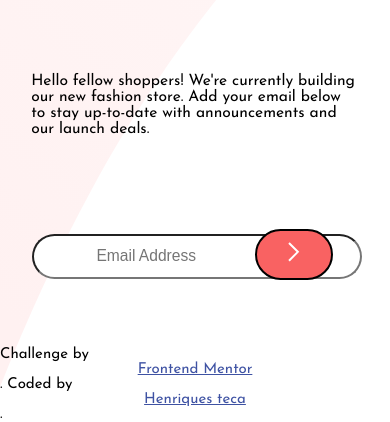
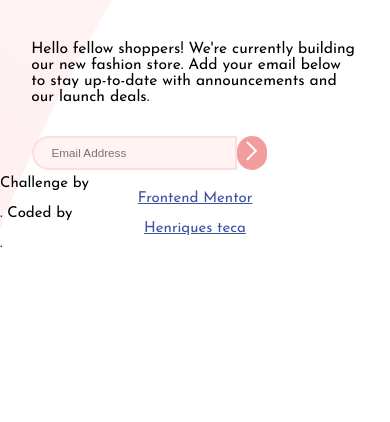
Before and after one commit to TekaNik/comingApp, a plain HTML site: page index.html in a window 390 px wide. Shown: the part 825-1247 px from the top of the page. After the commit the page ends 1076 px from the top, so only its background shows below. Drawn offline with Linux system fonts and the light colour scheme.

Commit message:
Mobile Version and Desktop version Done

```diff
--- a/scss/_variables.scss
+++ b/scss/_variables.scss
@@ -7,4 +7,4 @@ $font-weight:(
 $font-size: 16px;
 $first-text-color: hsl(0, 36%, 70%);
 $second-text-color:hsl(0, 6%, 24%);
-$button-bg-color: hsl(0, 93%, 68%);
+$button-bg-color: hsl(0°, 75%, 78%);
--- a/scss/main.scss
+++ b/scss/main.scss
@@ -1,7 +1,5 @@
 @import "./resets";
 @import "./variables";
-
-
 
 .attribution {
     font-size: 15px;
@@ -26,22 +24,17 @@ body {
     & main {
         // display: flex;
         display: grid;
-    grid-template-columns: 1fr 1fr ;
+        grid-template-columns: 1fr 1fr;
         grid-template-rows: 20% 1fr 1fr 5%;
         gap: 2px;
         grid-template-areas:
             " logo  side-B"
             " side-A  side-B"
             " side-A  side-B"
-    " footer  side-B"
-
-
-            ;
+            " footer  side-B";
 
         & .side-A {
-
             grid-area: side-A;
-
 
             & h1 {
                 padding: 0.4em 2rem;
@@ -57,48 +50,72 @@ body {
                     margin-bottom: 3rem;
                 }
             }
-            & >p {
+            & > p {
                 width: 25em;
                 padding: 2em;
+            }
+            // & form {
+            //     position: relative;
 
-            }
+            //     & input {
+            //         padding: 0.75em 4em;
+            //         margin: 4.1rem 2rem;
+            //         border-radius: 26px;
+
+            //     }
+            //     & button {
+            //         height: 5.8vh;
+            //         position: absolute;
+            //         border: 2px solid;
+            //         bottom: 65px;
+            //         left: 255px;
+
+            //         background-color: $button-bg-color;
+            //         padding: 0.73em 2em;
+            //         border-radius: 26px;
+            //     }
+            // }
             & form {
+                display: grid;
+                grid-template-columns: 1fr 1fr;
                 position: relative;
 
 
+                // border: 2px solid burlywood;
+
+                max-width: 30vw;
+                margin-left: 2em;
+
                 & input {
-                    padding: 0.75em 4em;
-                    margin: 4.1rem 2rem;
-                    border-radius: 26px;
+                    background-color: #fff3f3;
+                    font-size: 2vw;
+                    padding:5px 0 7px ;
+                    border: 2px solid #fbdede;
+                    outline: none;
+                    border-radius: 100vh 0 0 100vh;
 
 
-
+                    &::placeholder{
+                        font-size: 0.75em;
+                        margin-bottom: 5em;
+                        position: relative;
+                        left: 1.5em;
+                    }
 
                 }
                 & button {
-                    height: 5.8vh;
-                    position: absolute;
-                    border: 2px solid;
-                    bottom: 65px;
-                    left: 255px;
 
-
-
+                    border-radius: 20px ;
                     background-color: $button-bg-color;
-                    padding: 0.73em 2em;
-                    border-radius: 26px;
+                    padding: 0 2.3vw;
+                    border: none;
                 }
             }
-
         }
         & footer {
-
             grid-area: footer;
-
-
         }
     }
-
 }
 
 section.side-B {
@@ -109,79 +126,53 @@ section.side-B {
     background-size: 100% 100%;
 }
 
-
-
-
-
-
 // Media Queries for Mobile version
 
-@media (max-width: 400px){
-   body{
-
-
-    & main{
-
+@media (max-width: 600px){
+    body {
+        & main {
             display: grid;
             grid-template-columns: 100%;
             grid-template-areas:
                 "logo"
                 "side-B"
                 "side-A"
-        "footer"
-        ;
+                "footer";
 
-     & section.side-B{
+            & section.side-B {
                 background-image: url(../Imgs/hero-mobile.jpg);
                 width: 100vw;
                 height: 50vh;
                 grid-area: side-B;
             }
-     & section.side-A{
+            & section.side-A {
                 grid-area: side-A;
-         & h1{
+                & h1 {
                     font-size: 10vw;
                     text-align: center;
                 }
-         & > p{
+                & > p {
                     font-size: 4vw;
                 }
-         & form input , form button{
+                & form button, input {
                     font-size: 4vw;
+                    margin: 0 auto;
 
-             height: auto;
                 }
             }
-     & footer{
+            & footer {
                 grid-area: footer;
-         & a{
+
+                & a {
                     display: block;
                     text-align: center;
-             white-space: nowrap;
+
                 }
             }
-     div#logo{
+            div#logo {
                 grid-area: logo;
                 height: 2vh;
             }
-
         }
     }
 }
-
-
-
-@media (max-width: 300px){
-    body main section.side-A button{
-       display: block;
-       height: 5.8vh;
-       position: absolute;
-       border: 2px solid;
-       bottom: 20px;
-       left: 30vw;
-       padding: 1em 5em;
-
-
-
-    }
-}
```
Also changed, not shown: index.html (+1 -1 lines), css/main.css, 2 other files. Lines whose indentation alone changed are shown as unchanged.
